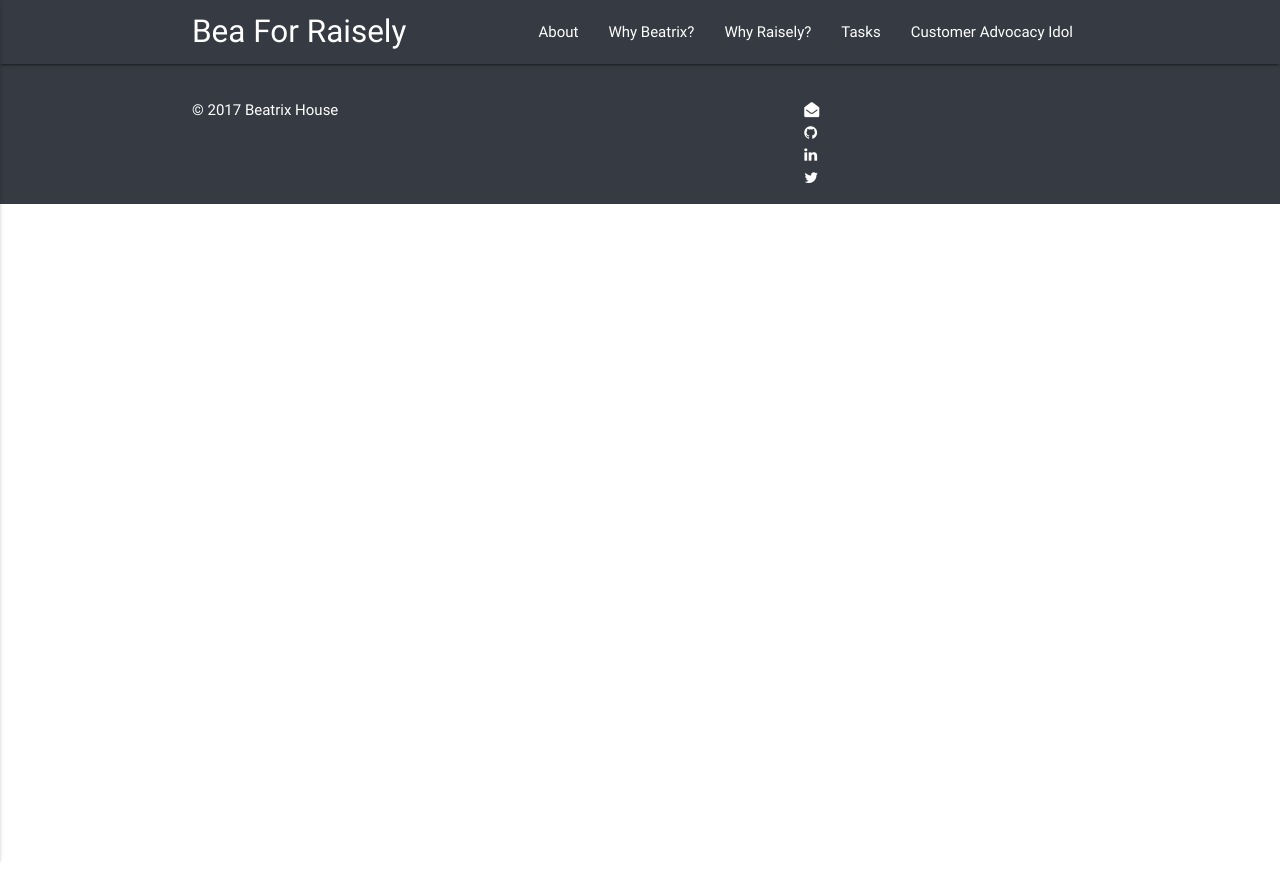
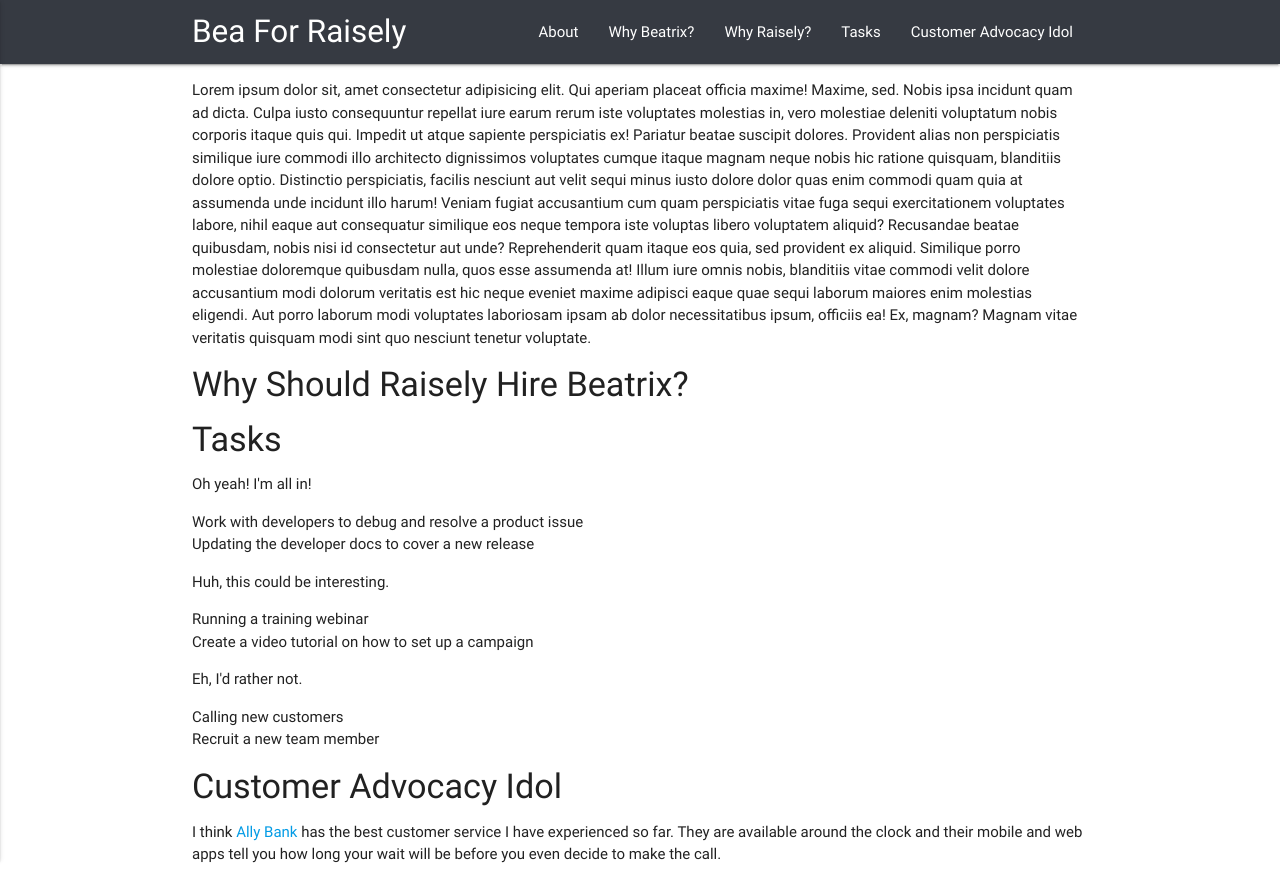
Before and after one commit to bealearnscode/bea-for-raisely, a plain HTML site: page index.html in a window 1280 px wide. Shown: the top 869 px of the page. Before the commit the page ends 800 px from the top, so only its background shows below. Drawn offline with nearby package versions, Linux system fonts and the light colour scheme.

Commit message:
fill out tasks, customer service, and about sections

```diff
--- a/index.html
+++ b/index.html
@@ -47,11 +47,52 @@
     </div>
 
     <main>
-        <section id="about"></section>
-        <section id="why-beatrix"></section>
-        <section id="why-raisely"></section>
-        <section id="tasks"></section>
-        <section id="customer-advocacy-idol"></section>
+        <div class="container">
+            <section id="about">
+                <p>Lorem ipsum dolor sit, amet consectetur adipisicing elit. Qui aperiam placeat officia maxime! Maxime, sed. Nobis ipsa incidunt quam ad dicta. Culpa iusto consequuntur repellat iure earum rerum iste voluptates molestias in, vero molestiae
+                    deleniti voluptatum nobis corporis itaque quis qui. Impedit ut atque sapiente perspiciatis ex! Pariatur beatae suscipit dolores. Provident alias non perspiciatis similique iure commodi illo architecto dignissimos voluptates cumque
+                    itaque magnam neque nobis hic ratione quisquam, blanditiis dolore optio. Distinctio perspiciatis, facilis nesciunt aut velit sequi minus iusto dolore dolor quas enim commodi quam quia at assumenda unde incidunt illo harum! Veniam fugiat
+                    accusantium cum quam perspiciatis vitae fuga sequi exercitationem voluptates labore, nihil eaque aut consequatur similique eos neque tempora iste voluptas libero voluptatem aliquid? Recusandae beatae quibusdam, nobis nisi id consectetur
+                    aut unde? Reprehenderit quam itaque eos quia, sed provident ex aliquid. Similique porro molestiae doloremque quibusdam nulla, quos esse assumenda at! Illum iure omnis nobis, blanditiis vitae commodi velit dolore accusantium modi dolorum
+                    veritatis est hic neque eveniet maxime adipisci eaque quae sequi laborum maiores enim molestias eligendi. Aut porro laborum modi voluptates laboriosam ipsam ab dolor necessitatibus ipsum, officiis ea! Ex, magnam? Magnam vitae veritatis
+                    quisquam modi sint quo nesciunt tenetur voluptate.</p>
+            </section>
+            <section id="why-beatrix">
+                <h4>Why Should Raisely Hire Beatrix?</h2>
+            </section>
+            <section id="why-raisely"></section>
+            <section id="tasks">
+                <h4>Tasks</h4>
+
+                <div class="col md4">
+                    <p class="task-rating">Oh yeah! I'm all in!</p>
+                    <ul>
+                        <li>Work with developers to debug and resolve a product issue</li>
+                        <li>Updating the developer docs to cover a new release</li>
+                    </ul>
+                </div>
+                <div class="col md4">
+                    <p class="task-rating">Huh, this could be interesting.</p>
+                    <ul>
+                        <li>Running a training webinar</li>
+                        <li>Create a video tutorial on how to set up a campaign</li>
+                    </ul>
+                </div>
+                <div class="col md4">
+                    <p class="task-rating">Eh, I'd rather not.</p>
+                    <ul>
+                        <li>Calling new customers</li>
+                        <li>Recruit a new team member</li>
+                    </ul>
+
+                </div>
+            </section>
+            <section id="customer-advocacy-idol">
+                <h4>Customer Advocacy Idol</h2>
+                    <p>I think <a href="http://www.allybank.com" target="blank">Ally Bank</a> has the best customer service I have experienced so far. They are available around the clock and their mobile and web apps tell you how long your wait will be before
+                        you even decide to make the call.</p>
+            </section>
+        </div>
     </main>
 
     <footer class="page-footer">
```
